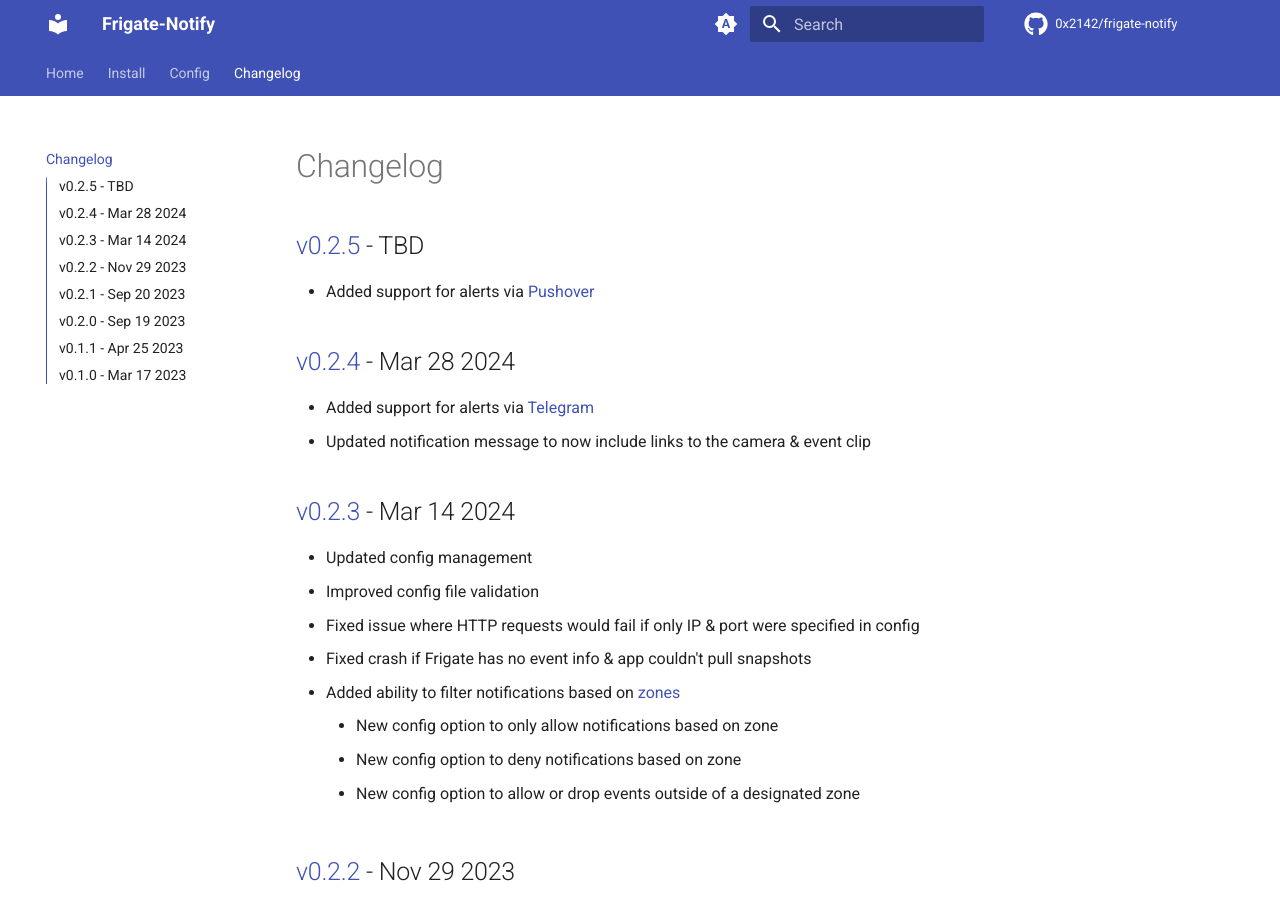
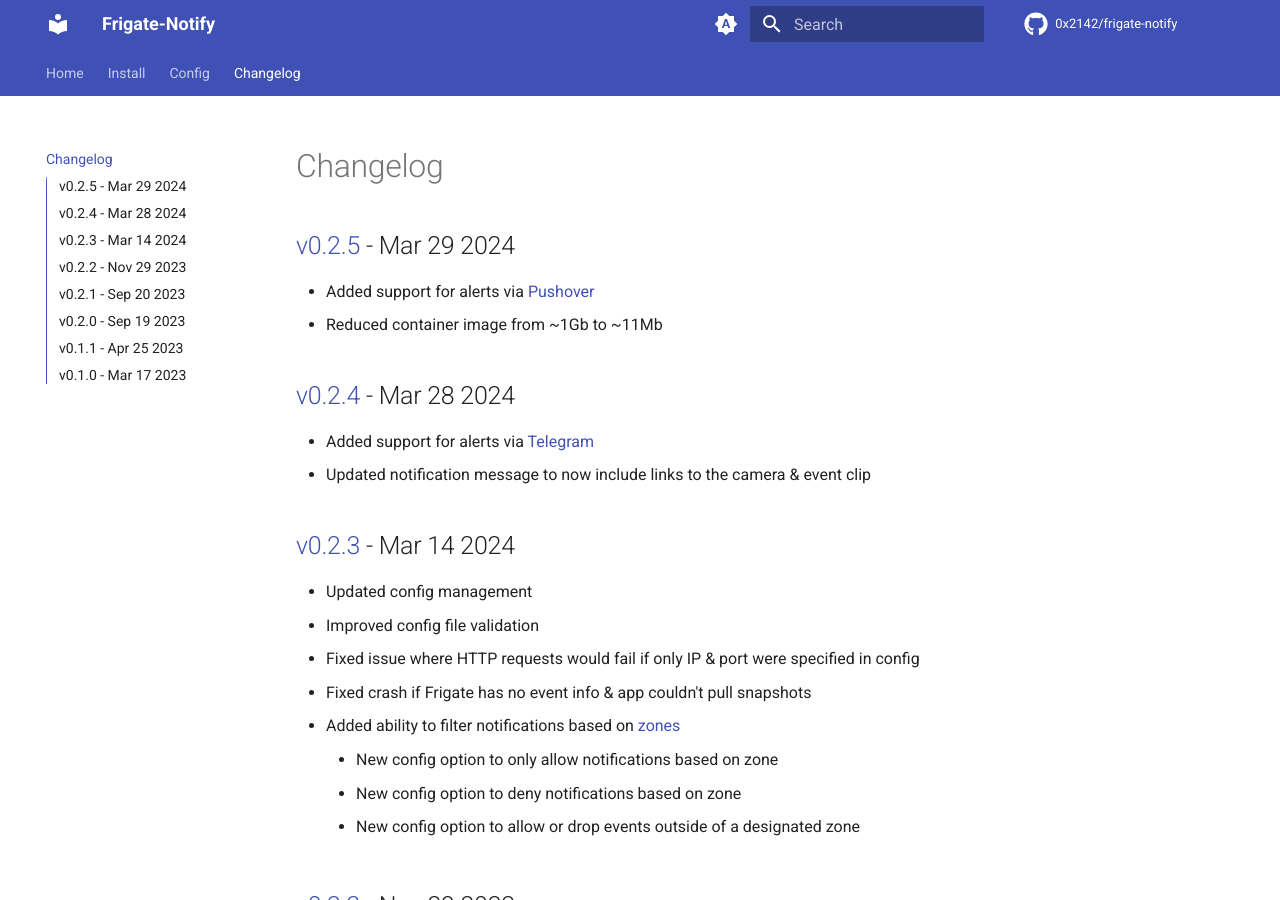
Before and after one commit to 0x2142/frigate-notify, an MkDocs documentation site: the page built from docs/changelog.md, in a window 1280 px wide and 900 px high. Built offline with MkDocs 1.6.1 and Material for MkDocs 9.7.7, drawn with Linux system fonts in a browser that asks for light colours; comment, search, counter and statistics services are not loaded.

Commit message:
Update Changelog

```diff
--- a/docs/changelog.md
+++ b/docs/changelog.md
@@ -1,8 +1,9 @@
 # Changelog
 
-## [v0.2.5](https://github.com/0x2142/frigate-notify/releases/tag/v0.2.5) - TBD
+## [v0.2.5](https://github.com/0x2142/frigate-notify/releases/tag/v0.2.5) - Mar 29 2024
 
  - Added support for alerts via [Pushover](https://frigate-notify.0x2142.com/config/#pushover)
+ - Reduced container image from ~1Gb to ~11Mb
 
 ## [v0.2.4](https://github.com/0x2142/frigate-notify/releases/tag/v0.2.4) - Mar 28 2024
 
```
